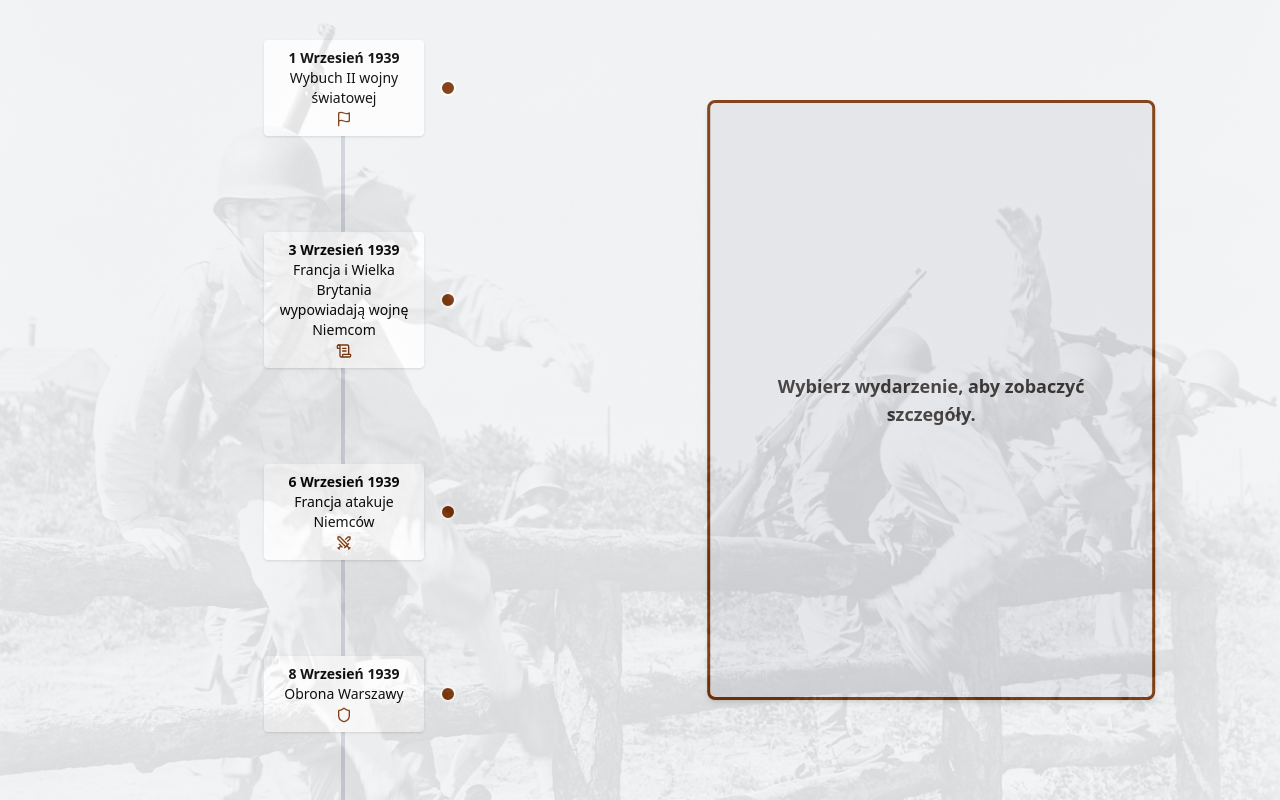
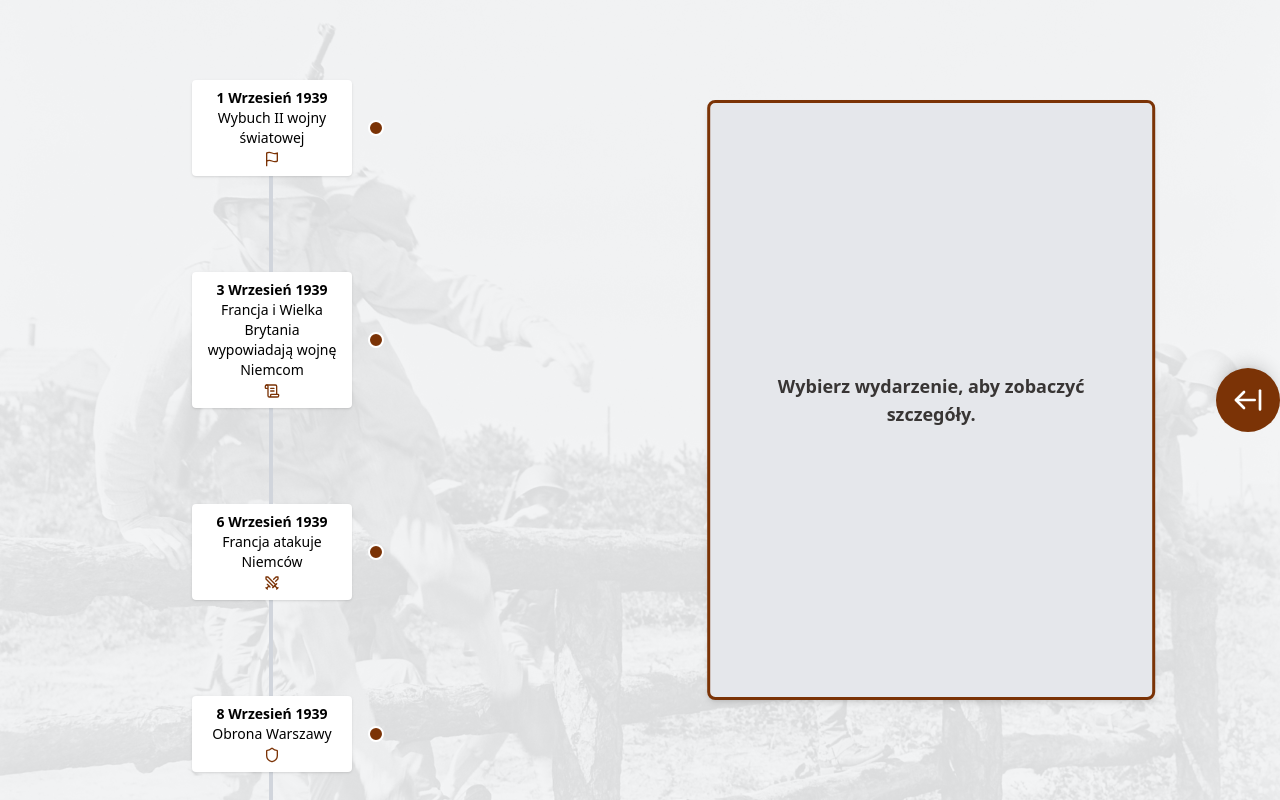
Before and after one commit to Hubertcior/ww2-timeline, a React (Vite) app: page / in a window 1280 px wide. Shown: the top 800 px of the page. Built offline with nearby package versions, Linux system fonts and the light colour scheme.

Commit message:
first attemp of creating button

```diff
--- a/src/App.jsx
+++ b/src/App.jsx
@@ -1,24 +1,34 @@
 import TimeLine from "./components/Timeline.jsx";
 import Info from "./components/Info.jsx";
+import TimelineButton from "./components/TimelineButton.jsx";
 import { events } from "./data/events.js";
 import "./App.css";
 import { useState } from "react";
 
 function App() {
   const [selectedEvent, setSelectedEvent] = useState(null);
+  const [isOpen, setIsOpen] = useState(false);
 
   const handleEventClick = (event) => {
     setSelectedEvent(event);
   };
 
+  const handleTimeLineButtonClick = () => {
+    setIsOpen((prev) => !prev);
+  };
+
   return (
-    <div className="flex justify-center p-20 py-10 bg-gray-100 min-h-screen opacity-90">
+    <div className="flex justify-center py-20 bg-gray-100/90 min-h-screen ">
       <TimeLine
         events={events}
         handleClick={handleEventClick}
         selectedEvent={selectedEvent}
       />
       <Info selectedEvent={selectedEvent} />
+      <TimelineButton
+        isOpen={isOpen}
+        handleTimelineButtonClick={handleTimeLineButtonClick}
+      />
     </div>
   );
 }
--- a/src/components/EventIcon.jsx
+++ b/src/components/EventIcon.jsx
@@ -7,10 +7,13 @@ import {
   ScrollText,
   Shield,
   BicepsFlexed,
+  ArrowRightFromLine,
+  ArrowLeftFromLine,
 } from "lucide-react";
 
 const EventIcon = ({ type }) => {
   const iconClass = "text-amber-900 w-4 h-4 inline-block";
+  const iconClassForButton = "text-white w-8 h-8 inline-block opacity-100";
 
   switch (type) {
     case "start":
@@ -27,6 +30,10 @@ const EventIcon = ({ type }) => {
       return <Shield className={iconClass} />;
     case "fight":
       return <BicepsFlexed className={iconClass} />;
+    case "openButton":
+      return <ArrowRightFromLine className={iconClassForButton} />;
+    case "closeButton":
+      return <ArrowLeftFromLine className={iconClassForButton} />;
     default:
       return null;
   }
--- /dev/null
+++ b/src/components/TimelineButton.jsx
@@ -0,0 +1,18 @@
+import EventIcon from "./EventIcon.jsx";
+import { motion } from "framer-motion";
+
+const TimelineButton = ({ isOpen, handleTimelineButtonClick }) => {
+  return (
+    <motion.div
+      onClick={handleTimelineButtonClick}
+      initial={{ rotate: 0 }}
+      animate={{ rotate: !isOpen ? -180 : 0 }}
+      transition={{ duration: 0.2, ease: "easeInOut" }}
+      className="sticky top-1/2 left-auto right-0 transform -translate-y-1/2  rounded-full bg-amber-900 w-16 h-16 flex items-center justify-center shadow-lg cursor-pointer z-20 hover:scale-120 transition-transform duration-300 ease-in-out"
+    >
+      <EventIcon type={"openButton"} />
+    </motion.div>
+  );
+};
+
+export default TimelineButton;
```
